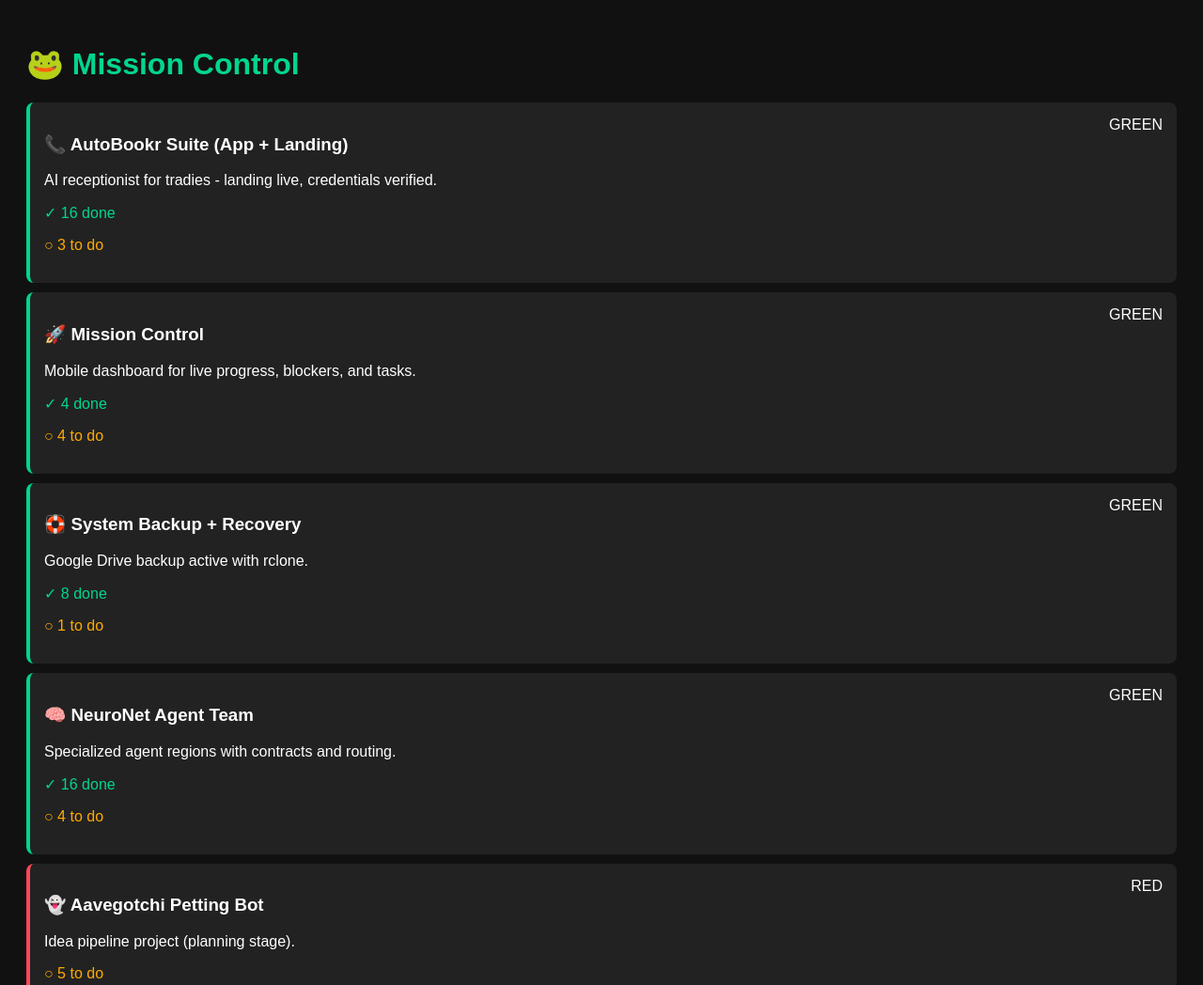
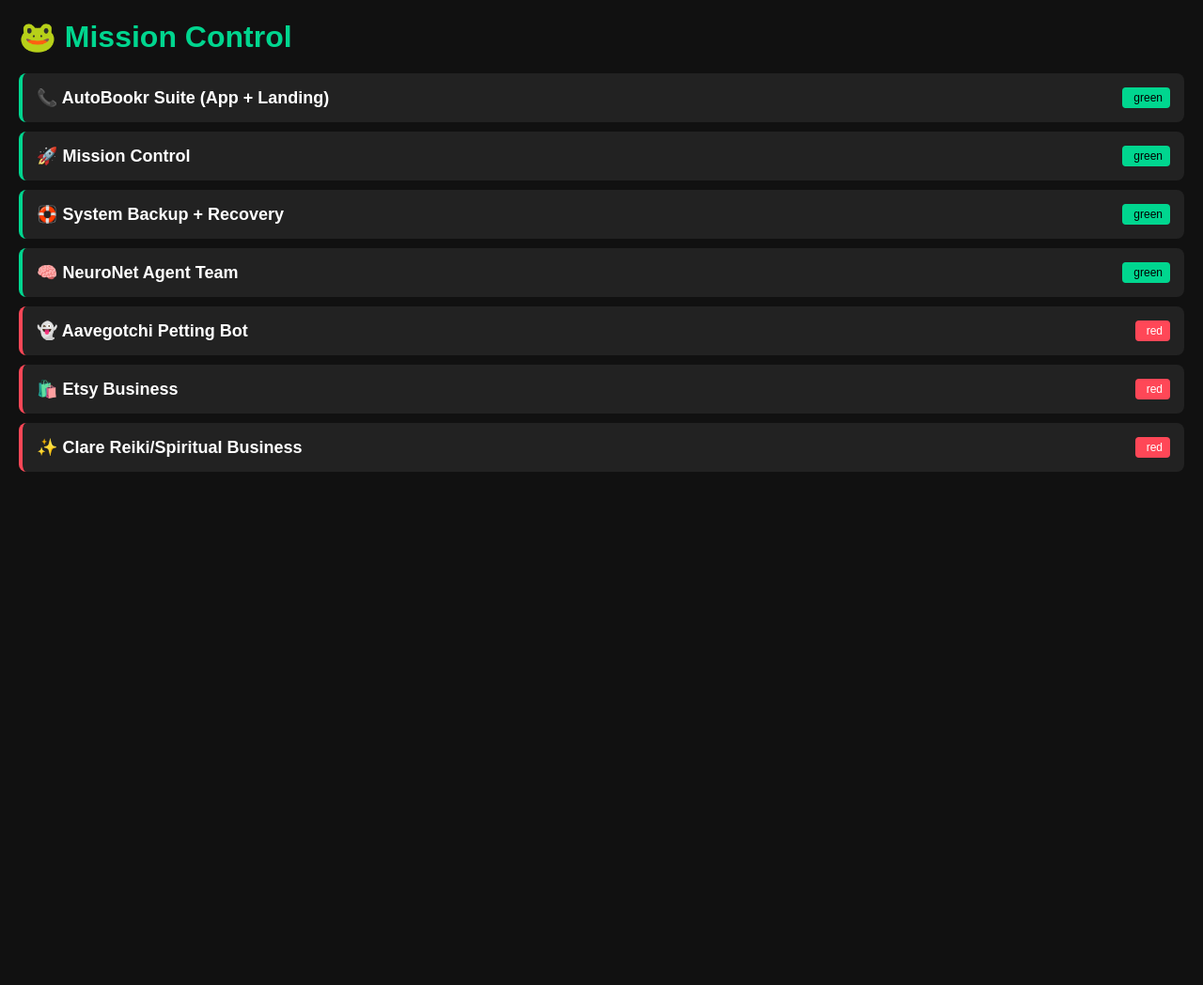
Before and after one commit to lil-ai-operator/mobile-dashboard, a plain HTML site: page index.html in a window 1280 px wide. Shown: the top 1048 px of the page at 94% size. After the commit the page ends 800 px from the top, so only its background shows below. Drawn offline with Linux system fonts and the light colour scheme.

Commit message:
Clickable projects

```diff
--- a/index.html
+++ b/index.html
@@ -5,30 +5,48 @@
   <meta name="viewport" content="width=device-width, initial-scale=1">
   <title>Mission Control</title>
   <style>
-    body { font-family: sans-serif; background: #111; color: #fff; padding: 20px; }
-    h1 { color: #00d68f; }
-    .project { background: #222; padding: 15px; margin: 10px 0; border-radius: 8px; }
+    body { font-family: sans-serif; background: #111; color: #fff; padding: 20px; margin: 0; }
+    h1 { color: #00d68f; margin: 0 0 20px 0; }
+    .project { background: #222; padding: 15px; margin: 10px 0; border-radius: 8px; cursor: pointer; }
     .green { border-left: 4px solid #00d68f; }
     .red { border-left: 4px solid #ff4757; }
-    .status { float: right; }
+    .yellow { border-left: 4px solid #ffaa00; }
+    .header { display: flex; justify-content: space-between; align-items: center; }
+    .name { font-size: 18px; font-weight: bold; }
+    .status { padding: 4px 8px; border-radius: 4px; font-size: 12px; }
+    .status.green { background: #00d68f; color: #000; }
+    .status.red { background: #ff4757; color: #fff; }
+    .status.yellow { background: #ffaa00; color: #000; }
+    .details { display: none; margin-top: 15px; padding-top: 15px; border-top: 1px solid #444; }
+    .details.open { display: block; }
     .done { color: #00d68f; }
     .todo { color: #ffaa00; }
+    .blocker { background: #3d1f1f; padding: 10px; border-radius: 4px; margin-top: 10px; }
   </style>
 </head>
 <body>
   <h1>🐸 Mission Control</h1>
   <div id="projects">Loading...</div>
   <script>
+    function toggle(id) {
+      const el = document.getElementById('d-' + id);
+      el.classList.toggle('open');
+    }
     fetch('mission-control-data.json').then(r=>r.json()).then(data=>{
       let html = '';
       data.projects.forEach(p=>{
-        html += '<div class="project '+p.status+'">';
-        html += '<span class="status">'+p.status.toUpperCase()+'</span>';
-        html += '<h3>'+p.name+'</h3>';
-        html += '<p>'+(p.summary||'')+'</p>';
+        html += '<div class="project '+p.status+'" onclick="toggle(\''+p.key+'\')">';
+        html += '<div class="header"><span class="name">'+p.name+'</span><span class="status '+p.status+'">'+p.status+'</span></div>';
+        html += '<div id="d-'+p.key+'" class="details">';
+        if(p.summary) html += '<p>'+p.summary+'</p>';
+        if(p.blockers && p.blockers.length) {
+          p.blockers.forEach(b=>{
+            html += '<div class="blocker">🚫 '+b+'</div>';
+          });
+        }
         if(p.done && p.done.length) html += '<p class="done">✓ '+p.done.length+' done</p>';
         if(p.todo && p.todo.length) html += '<p class="todo">○ '+p.todo.length+' to do</p>';
-        html += '</div>';
+        html += '</div></div>';
       });
       document.getElementById('projects').innerHTML = html;
     }).catch(e=>{
--- a/mission-control-data.json
+++ b/mission-control-data.json
@@ -1,5 +1,5 @@
 {
-  "updatedAt": "2026-03-08T10:01:07Z",
+  "updatedAt": "2026-03-08T10:04:05Z",
   "projects": [
     {
       "key": "autobookr_suite",
```
